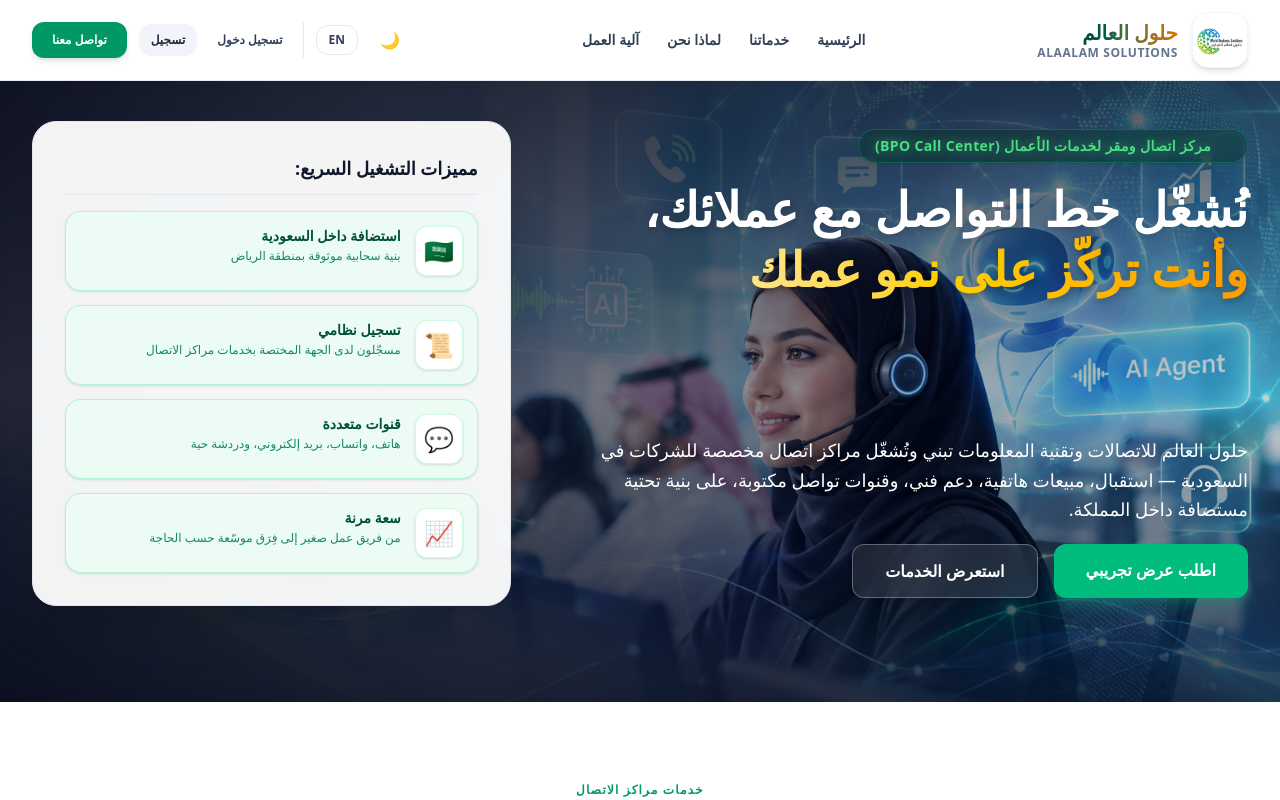
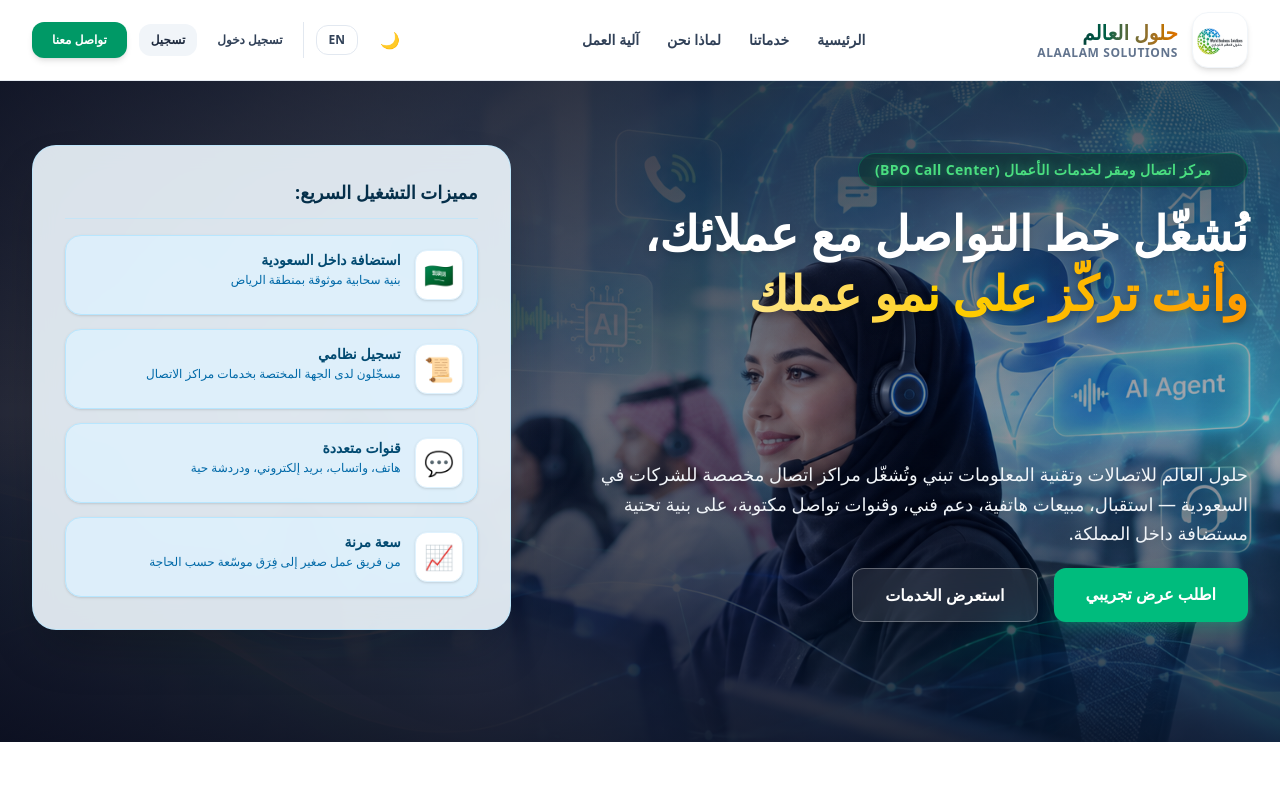
Before and after one commit to Youneshajeer/alaalamcc, a Next.js app: page / in a window 1280 px wide. Shown: the top 800 px of the page. Built offline with nearby package versions, Linux system fonts and the light colour scheme.

Commit message:
Refactor Hero component styles and accessibility
Updated styles and improved accessibility features in the Hero component. Adjusted background opacity, hover effects, and text colors for better readability.

```diff
--- a/components/Hero.tsx
+++ b/components/Hero.tsx
@@ -25,17 +25,17 @@ export default function Hero() {
   ];
 
   return (
-    <section id="hero" className="relative pt-6 pb-16 md:pt-10 md:pb-24 overflow-hidden bg-slate-950">
+    <section id="hero" className="relative pt-8 pb-16 md:pt-16 md:pb-28 overflow-hidden bg-slate-950">
 
-      {/* نمط الحركة للوميض المتكرر الكامل للجملة */}
+      {/* نمط الحركة للوميض المتكرر */}
       <style>{`
         @keyframes textGlowPulse {
           0%, 100% {
-            color: #4ade80; /* أخضر فاتح مضيء */
+            color: #4ade80;
             text-shadow: 0 0 12px rgba(74, 222, 128, 0.6);
           }
           50% {
-            color: #15803d; /* أخضر غامق */
+            color: #15803d;
             text-shadow: 0 0 2px rgba(21, 128, 61, 0.2);
           }
         }
@@ -44,21 +44,22 @@ export default function Hero() {
         }
       `}</style>
 
-      {/* 1. خلفية الصورة */}
+      {/* 1. خلفية الصورة واضحة بدون حجب */}
       <div className="absolute inset-0 z-0">
         <img
           src="/images/hero-bg.png"
           alt="خلفية مركز الاتصال"
-          className="w-full h-full object-cover object-center opacity-85"
+          className="w-full h-full object-cover object-center opacity-70"
         />
-        <div className="absolute inset-0 bg-linear-to-r from-slate-950/85 via-slate-950/45 to-transparent"></div>
-        <div className="absolute inset-0 bg-linear-to-b from-slate-950/60 via-transparent to-slate-950/70"></div>
+        {/* تدرج خفيف جداً من الأطراف فقط للحفاظ على وضوح وجمالية الصورة */}
+        <div className="absolute inset-0 bg-gradient-to-r from-slate-950/80 via-slate-950/40 to-transparent"></div>
+        <div className="absolute inset-0 bg-gradient-to-b from-slate-950/50 via-transparent to-slate-950/70"></div>
       </div>
 
       {/* 2. محتوى قسم الهيرو */}
       <div className="max-w-7xl mx-auto px-4 sm:px-6 lg:px-8 relative z-10">
 
-        {/* استخدام Flex لضمان الترتيب التلقائي على الموبايل (النصوص أولاً ثم المميزات تحتهما) وعلى الشاشات الكبيرة شبكة متقدمة */}
+        {/* شبكة متجاوبة: flex لترتيب الموبايل (النصوص فوق والميزات تحت الصورة)، و grid للشاشات الكبيرة */}
         <div className="flex flex-col lg:grid lg:grid-cols-12 gap-8 lg:gap-12 items-stretch">
 
           {/* العمود الأيمن للنصوص */}
@@ -67,18 +68,16 @@ export default function Hero() {
             {/* الجزء العلوي: الوسم والعنوان الرئيسي */}
             <div className="space-y-4">
 
-              {/* الوسم مع وميض متكرر للجملة بالكامل */}
-              <div className="inline-flex items-center gap-2.5 px-4 py-1.5 rounded-full bg-emerald-950/40 border border-emerald-500/30 backdrop-blur-md shadow-sm mx-auto lg:mx-0">
+              <div className="inline-flex items-center gap-2.5 px-4 py-1.5 rounded-full bg-emerald-950/50 border border-emerald-500/30 backdrop-blur-md shadow-sm mx-auto lg:mx-0">
                 <span className="w-2.5 h-2.5 rounded-full bg-emerald-400 animate-ping"></span>
                 <span className="text-xs sm:text-sm font-extrabold animate-text-pulse tracking-wide">
                   مركز اتصال ومقر لخدمات الأعمال (BPO Call Center)
                 </span>
               </div>
 
-              {/* العنوان الرئيسي */}
               <h1 className="text-3xl sm:text-4xl lg:text-5xl font-black text-white leading-tight drop-shadow-md">
                 نُشغّل خط التواصل مع عملائك، <br className="hidden sm:inline" />
-                <span className="bg-linear-to-r from-amber-200 via-yellow-400 to-amber-500 bg-clip-text text-transparent drop-shadow-lg">
+                <span className="bg-gradient-to-r from-amber-200 via-yellow-400 to-amber-500 bg-clip-text text-transparent drop-shadow-lg">
                   وأنت تركّز على نمو عملك
                 </span>
               </h1>
@@ -86,7 +85,7 @@ export default function Hero() {
 
             {/* الجزء السفلي: الفقرة التوضيحية والأزرار */}
             <div className="space-y-5">
-              <p className="text-base sm:text-lg leading-relaxed max-w-2xl mx-auto lg:mx-0 font-medium text-white drop-shadow-md">
+              <p className="text-base sm:text-lg leading-relaxed max-w-2xl mx-auto lg:mx-0 font-medium text-slate-100 drop-shadow-md">
                 حلول العالم للاتصالات وتقنية المعلومات تبني وتُشغّل مراكز اتصال مخصصة للشركات في السعودية — استقبال، مبيعات هاتفية، دعم فني، وقنوات تواصل مكتوبة، على بنية تحتية مستضافة داخل المملكة.
               </p>
 
@@ -108,9 +107,9 @@ export default function Hero() {
 
           </div>
 
-          {/* قائمة الميزات (ستظهر تلقائياً تحت قسم النصوص والصورة في الموبايل، وبجانبها في شاشات سطح المكتب) */}
-          <div className="lg:col-span-5 bg-white/95 backdrop-blur-md p-6 sm:p-8 rounded-3xl shadow-2xl border border-slate-200 space-y-4 self-center w-full">
-            <h3 className="text-lg font-bold text-slate-900 border-b border-slate-200 pb-3">
+          {/* قائمة الميزات: خلفية باللون الأزرق السماوي وتتحول عند الhover إلى الأخضر القرمزي */}
+          <div className="lg:col-span-5 bg-sky-50/90 dark:bg-sky-950/40 backdrop-blur-md p-6 sm:p-8 rounded-3xl shadow-2xl border border-sky-200/80 space-y-4 self-center w-full">
+            <h3 className="text-lg font-bold text-sky-950 dark:text-sky-200 border-b border-sky-200/60 pb-3">
               مميزات التشغيل السريع:
             </h3>
 
@@ -118,16 +117,16 @@ export default function Hero() {
               {points.map((point, idx) => (
                 <div
                   key={idx}
-                  className="flex items-start gap-3.5 p-3.5 rounded-2xl bg-emerald-50/90 border border-emerald-200/80 text-emerald-950 transition-all duration-300 hover:bg-sky-500 hover:border-sky-400 hover:text-white hover:scale-[1.02] cursor-pointer group shadow-sm"
+                  className="flex items-start gap-3.5 p-3.5 rounded-2xl bg-sky-100/80 border border-sky-200 text-sky-950 transition-all duration-300 hover:bg-emerald-700 hover:border-emerald-600 hover:text-white hover:scale-[1.02] cursor-pointer group shadow-sm"
                 >
-                  <span className="text-2xl p-2 bg-white rounded-xl shadow-sm border border-emerald-100 group-hover:bg-white/20 group-hover:border-white/30 transition-colors">
+                  <span className="text-2xl p-2 bg-white rounded-xl shadow-sm border border-sky-100 group-hover:bg-white/20 group-hover:border-white/30 transition-colors">
                     {point.icon}
                   </span>
                   <div>
-                    <h4 className="font-bold text-sm text-emerald-900 group-hover:text-white transition-colors">
+                    <h4 className="font-bold text-sm text-sky-900 group-hover:text-white transition-colors">
                       {point.title}
                     </h4>
-                    <p className="text-xs text-emerald-700/90 group-hover:text-sky-50 transition-colors mt-0.5">
+                    <p className="text-xs text-sky-700 group-hover:text-emerald-50 transition-colors mt-0.5">
                       {point.desc}
                     </p>
                   </div>
```
